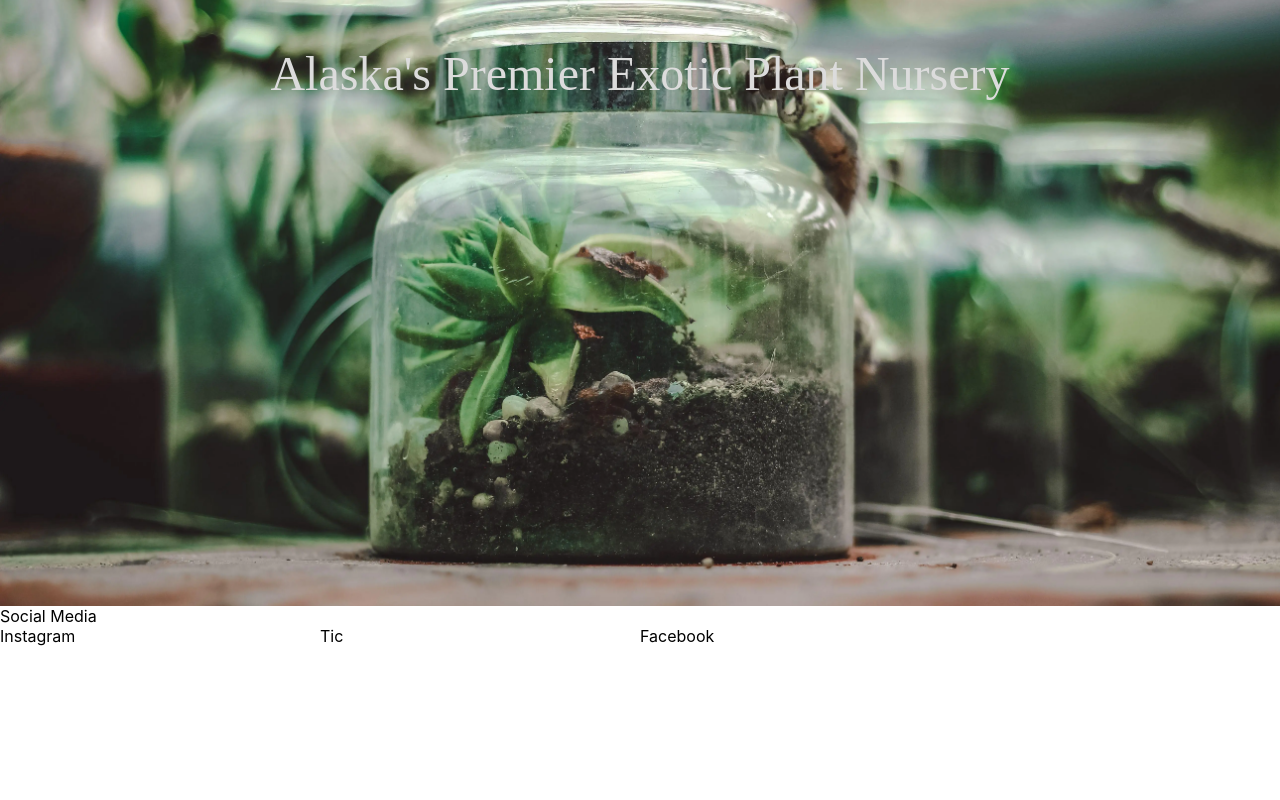
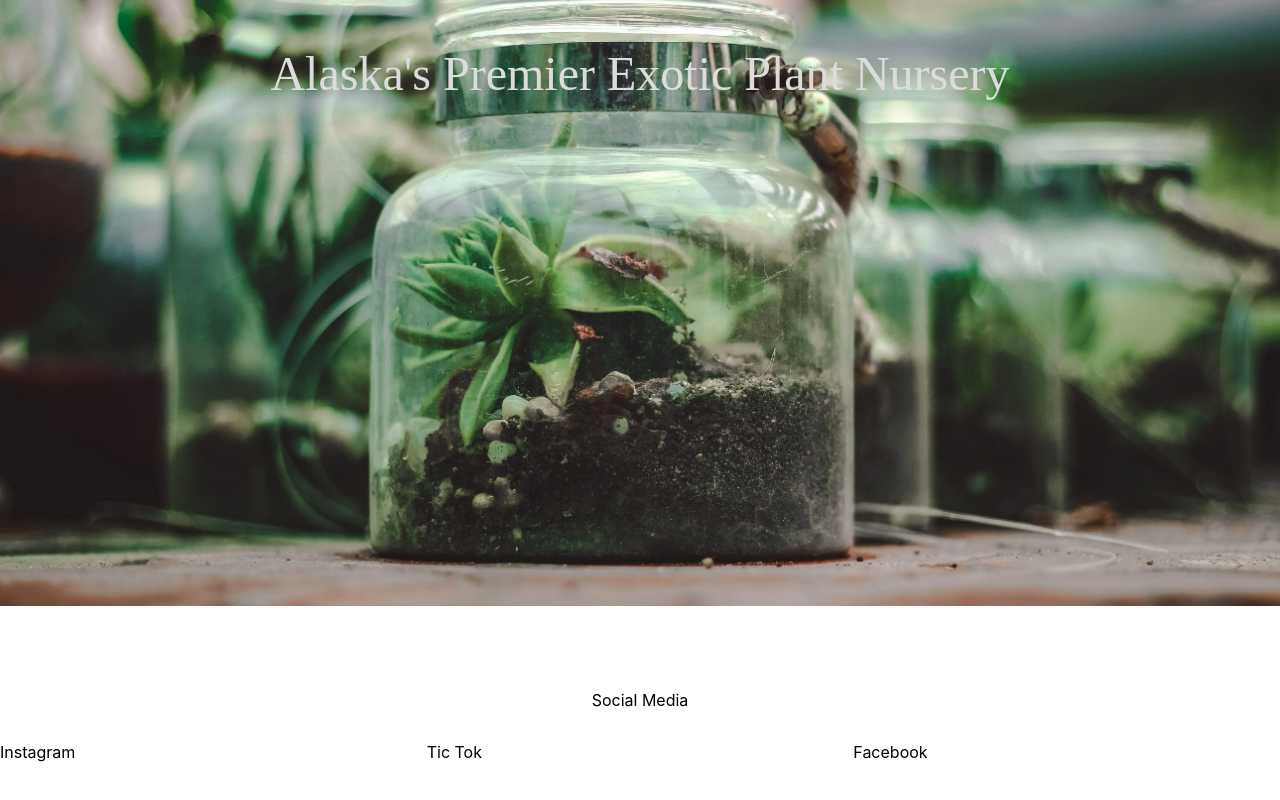
Before and after one commit to SABaltz/hoffmans-harvest, a React (Create React App) app: page / in a window 1280 px wide. Shown: the part 258-1058 px from the top of the page. Built offline with nearby package versions, Linux system fonts and the light colour scheme.

Commit message:
Adjust HomePage.tsx grid

```diff
--- a/src/components/home-page/HomePage.tsx
+++ b/src/components/home-page/HomePage.tsx
@@ -4,6 +4,7 @@ import terrariumWallpaper from "../../static/terranium-wallpaper.webp"
 import {Box, Grid} from "@mui/material";
 import Typography from "@mui/material/Typography";
 import {textColor} from '../../global-parameters/Parameters'
+import {centerVertHoriz} from "../../global-parameters/Styles";
 
 export default function HomePage() {
     return (
@@ -36,13 +37,15 @@ export default function HomePage() {
                 sx={{
                     width: '100vw',
                     height: '30vh',
-                    // ...centerVertHoriz
+                    ...centerVertHoriz
                 }}>
                 <Grid container>
-                    <Grid item xs={12}>Social Media</Grid>
-                    <Grid item xs={3}>Instagram</Grid>
-                    <Grid item xs={3}>Tic</Grid>
-                    <Grid item xs={3}>Facebook</Grid>
+                    <Grid item xs={12} sx={{...centerVertHoriz, paddingBottom: '2rem'}}>Social Media</Grid>
+                    <Grid container sx={{...centerVertHoriz}}>
+                        <Grid item xs={4}>Instagram</Grid>
+                        <Grid item xs={4}>Tic Tok</Grid>
+                        <Grid item xs={4}>Facebook</Grid>
+                    </Grid>
 
                 </Grid>
 
```
